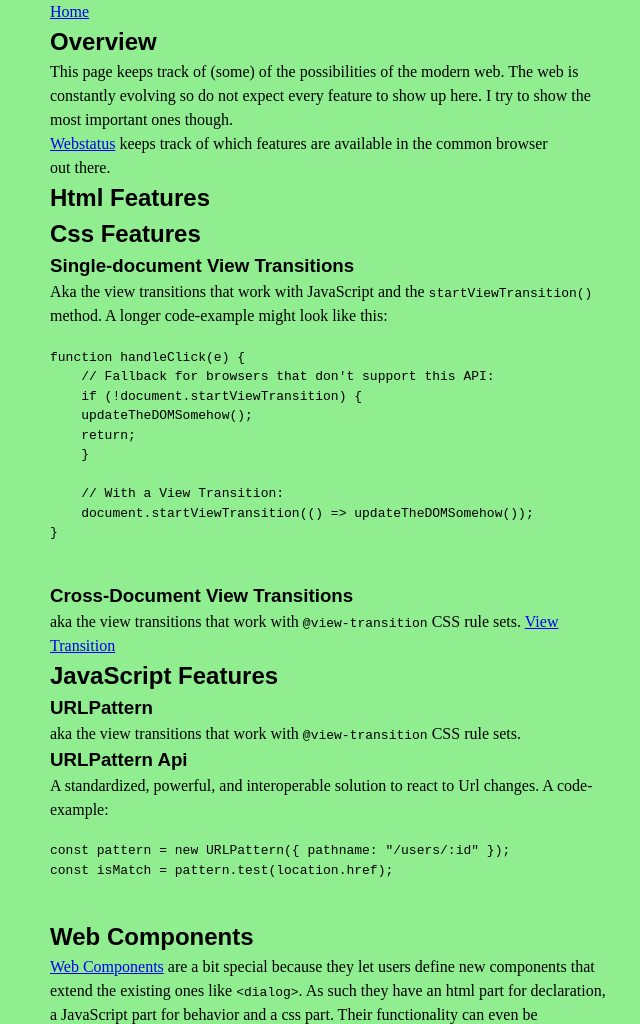
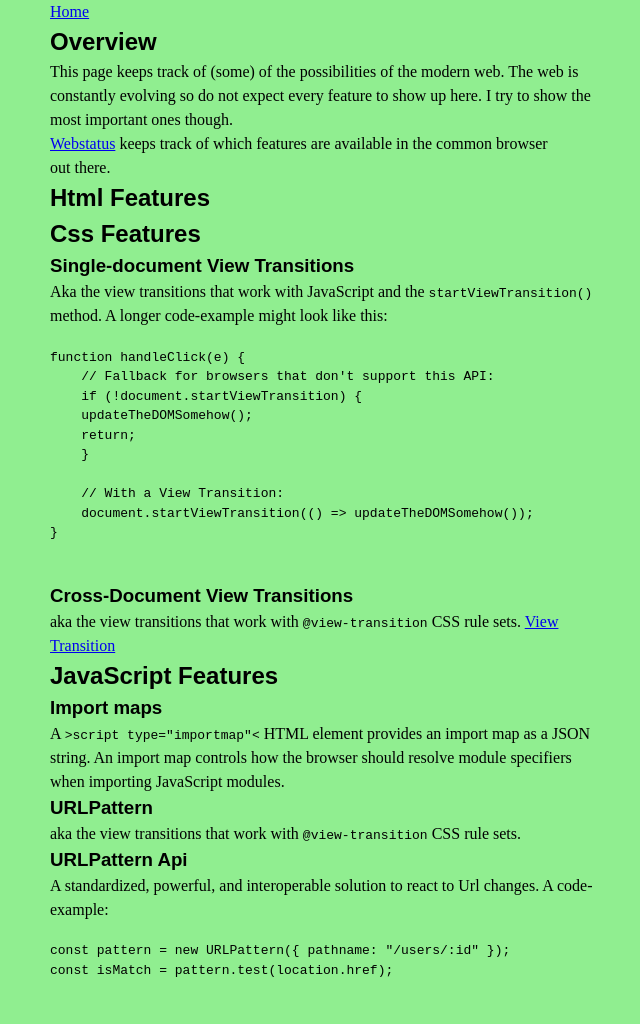
Before and after one commit to Richargh/web-native, a plain HTML site: page index.html in a window 1280 px wide. Shown: the top 1024 px of the page, without its empty margins (310-950 px from the left). Drawn offline with Linux system fonts and the light colour scheme.

Commit message:
ˆ F: add import maps

```diff
--- a/index.html
+++ b/index.html
@@ -91,6 +91,14 @@ function handleClick(e) {
     </article>
     <article>
         <h2>JavaScript Features</h2>
+        <section>
+            <h3>Import maps</h3>
+            <p>
+                A <code>&gt;script type="importmap"&lt;</code> HTML element provides an import map as a JSON string.
+                An import map controls how the browser should resolve module specifiers when importing JavaScript modules.
+            </p>
+            <baseline-status featureid="import-maps"></baseline-status>
+        </section>
         <section>
             <h3>URLPattern</h3>
             aka the view transitions that work with <code>@view-transition</code> CSS rule sets.
```
